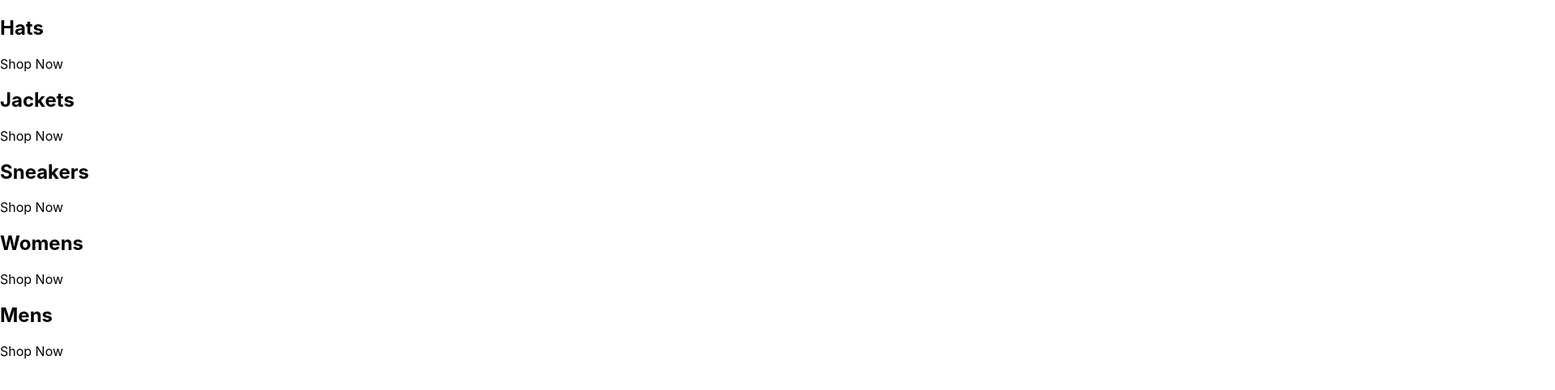
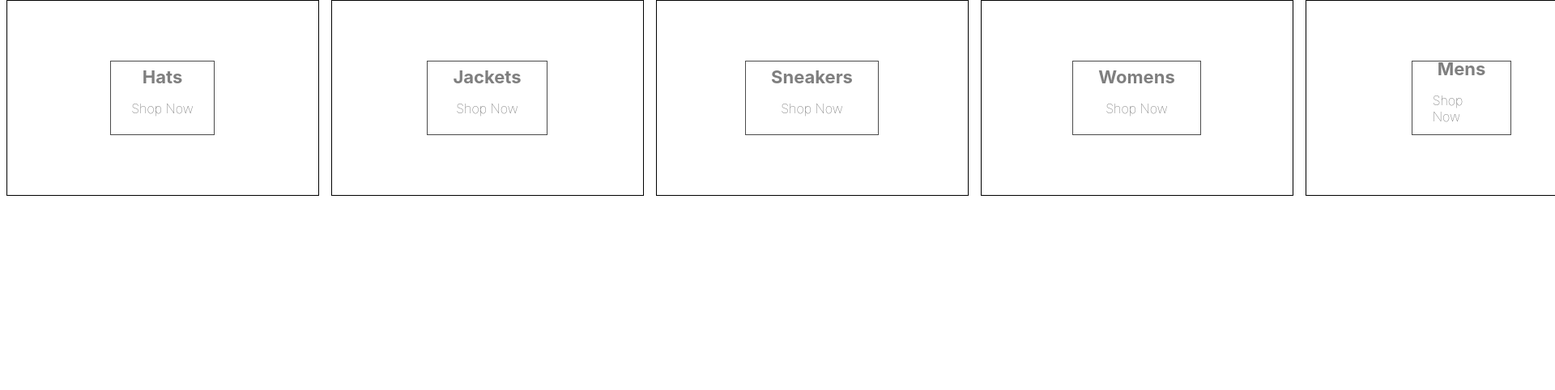
Before and after one commit to superman566/e-commerce-cloth, a React (Create React App) app: page / in a window 1280 px wide. Shown: the top 482 px of the page at 81% size, 1920 px wide, since content can reach past the window. Built offline with nearby package versions, Linux system fonts and the light colour scheme.

Commit message:
add sass

```diff
--- a/package.json
+++ b/package.json
@@ -36,6 +36,7 @@
     "react": "^18.2.0",
     "react-dom": "^18.2.0",
     "react-scripts": "5.0.1",
+    "sass": "^1.55.0",
     "web-vitals": "^2.1.4"
   },
   "devDependencies": {
--- a/src/App.js
+++ b/src/App.js
@@ -1,36 +1,50 @@
-const App = () => (
-  <div className="categories-container">
-    <div className="category-container">
-      <div className="category-body-container">
-        <h2>Hats</h2>
-        <p>Shop Now</p>
-      </div>
+import './categories.styles.scss';
+
+const App = () => {
+
+  const categories = [
+    {
+      id: 1,
+      title: 'Hats',
+      subtitle: '',
+    },
+    {
+      id: 2,
+      title: 'Jackets',
+      subtitle: '',
+    },
+    {
+      id: 3,
+      title: 'Sneakers',
+      subtitle: '',
+    },
+    {
+      id: 4,
+      title: 'Womens',
+      subtitle: '',
+    },
+    {
+      id: 5,
+      title: 'Mens',
+      subtitle: '',
+    }
+  ];
+
+  return (
+    <div className="categories-container">
+        {
+          categories.map(category => (
+          <div className="category-container" key={category.id}>
+            <div className="background-image" />
+            <div className="category-body-container">
+              <h2>{category.title}</h2>
+              <p>Shop Now</p>
+            </div>
+          </div>
+          ))
+        }
     </div>
-    <div className="category-container">
-      <div className="category-body-container">
-        <h2>Jackets</h2>
-        <p>Shop Now</p>
-      </div>
-    </div>
-    <div className="category-container">
-      <div className="category-body-container">
-        <h2>Sneakers</h2>
-        <p>Shop Now</p>
-      </div>
-    </div>
-    <div className="category-container">
-      <div className="category-body-container">
-        <h2>Womens</h2>
-        <p>Shop Now</p>
-      </div>
-    </div>
-    <div className="category-container">
-      <div className="category-body-container">
-        <h2>Mens</h2>
-        <p>Shop Now</p>
-      </div>
-    </div>
-  </div>
-);
+  )
+};
 
 export default App;
--- /dev/null
+++ b/src/categories.styles.scss
@@ -0,0 +1,40 @@
+.categories-container{
+  width: 100%;
+  display: flex;
+  flex-wrap: nowrap;
+  justify-content: space-between;
+  .category-container{
+    min-width: 30%;
+    height: 240px;
+    flex: 1 1 auto;
+    display: flex;
+    align-items: center;
+    justify-content: center;
+    border: 1px solid black;
+    margin: 0 7.5px 15px;
+    overflow: hidden;
+    .category-body-container{
+      height: 90px;
+      padding: 0 25px;
+      display: flex;
+      position: absolute;
+      flex-direction: column;
+      align-items: center;
+      justify-content: center;
+      border: 1px solid black;
+      background-color: white;
+      opacity: 0.7;
+      h2 {
+        font-weight: bold;
+        margin: 0 6px 0;
+        font-size: 22px;
+        color: #4a4a4a;
+      }
+
+      p {
+        font-weight: lighter;
+        font-size: 16px;
+      }
+    }
+  }
+}
```
Also changed, not shown: 1 other file (tests, documents, lock files or other folders).
